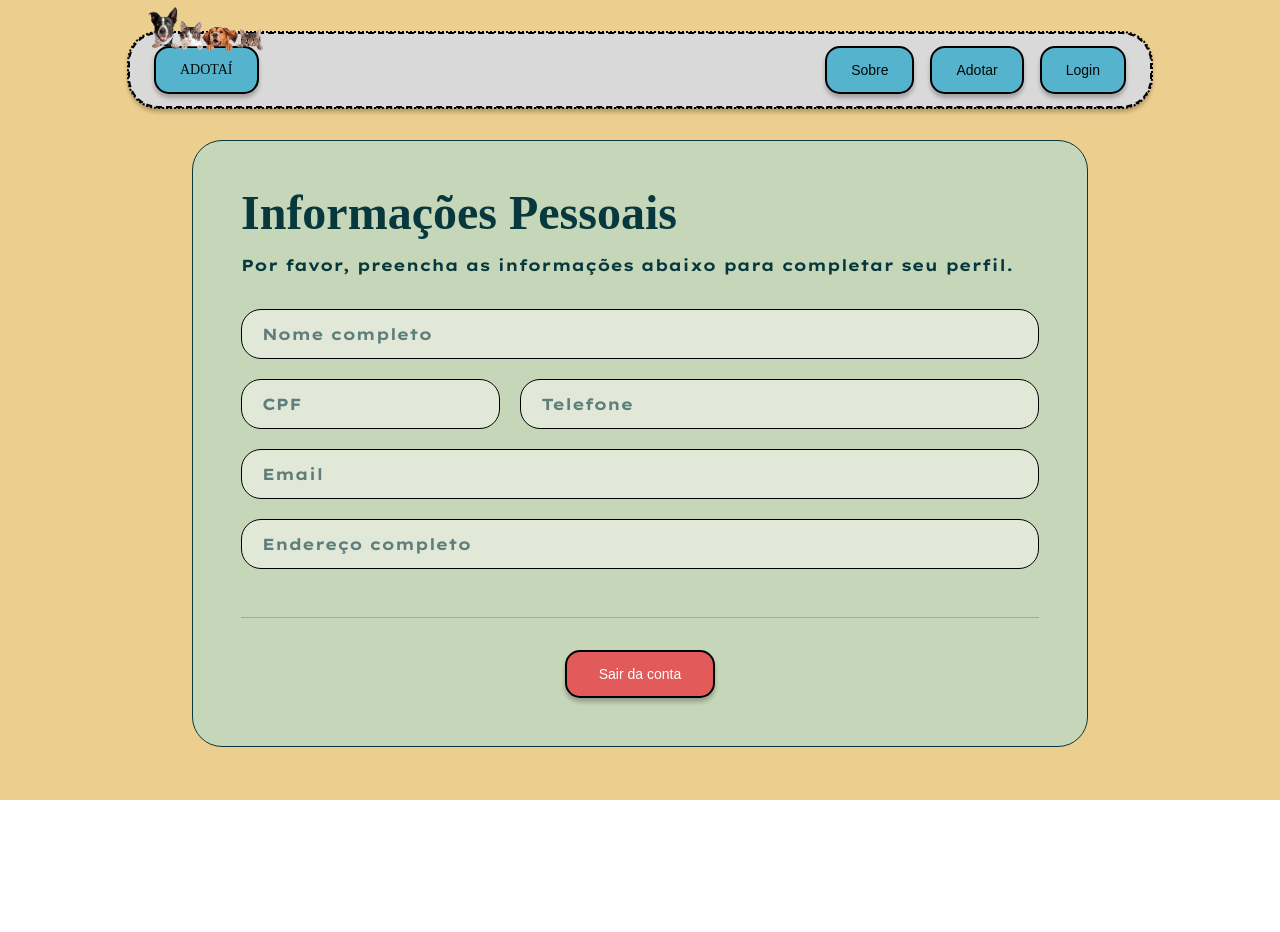
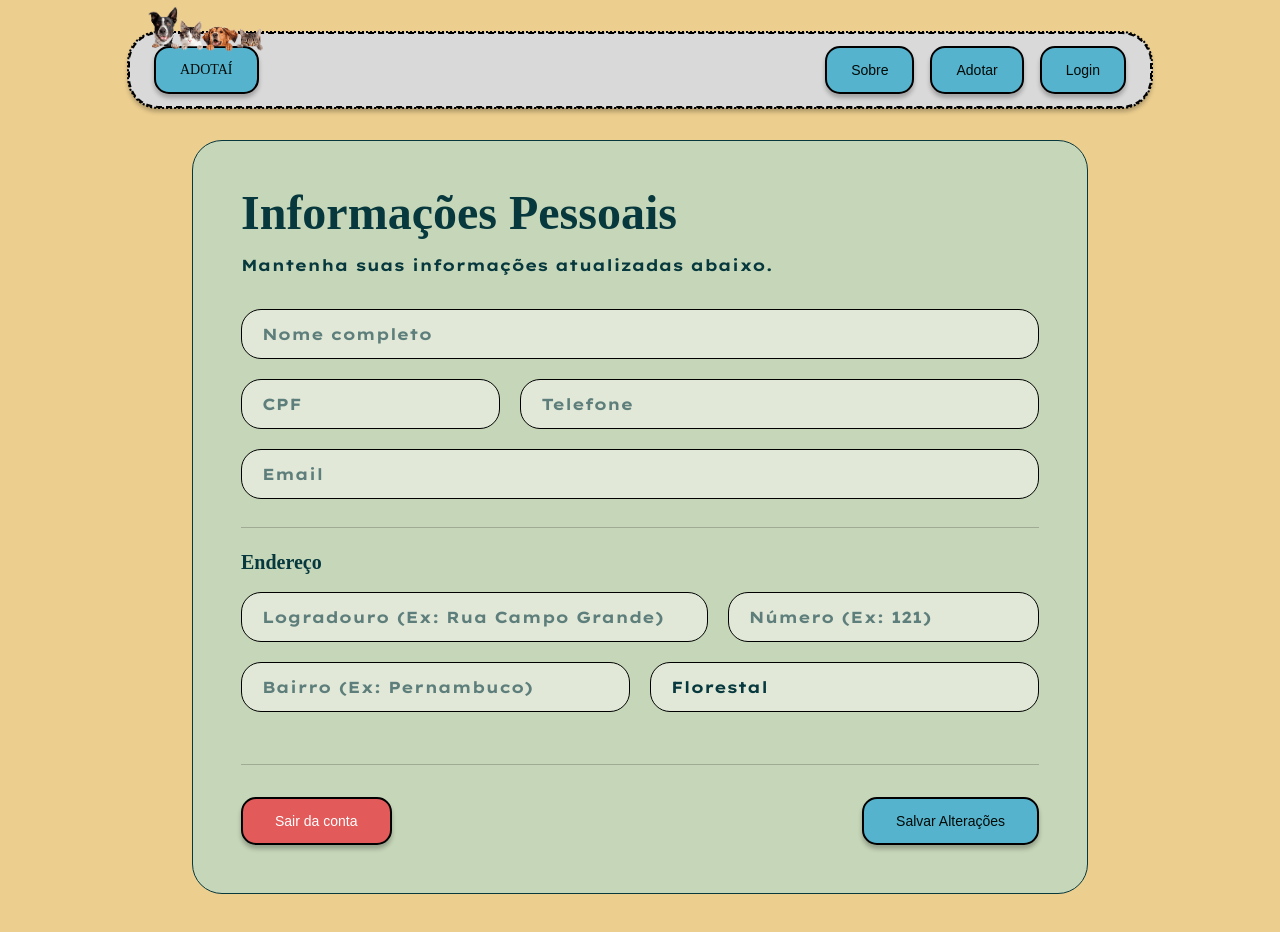
Before and after one commit to eduadz/AdotAi, a Next.js app in the folder frontend/: page /perfil in a window 1280 px wide. Shown: the top 932 px of the page. Before the commit the page ends 800 px from the top, so only its background shows below. Built offline with nearby package versions, Linux system fonts and the light colour scheme; a web font is replaced by a local one.

Commit message:
atualização de dados de perfil disponiveis

```diff
--- a/frontend/src/app/perfil/page.tsx
+++ b/frontend/src/app/perfil/page.tsx
@@ -1,19 +1,135 @@
 "use client";
 
+import { useState, useEffect } from "react";
 import Header from "@/components/layout/Header";
 import { Input } from "@/components/ui/Input";
 import { useAuth } from "@/context/AuthContext";
 import Button from "@/components/ui/Button";
 
 export default function Perfil() {
-  const { logout } = useAuth();
+  const { user, logout } = useAuth();
+
+  // 1. O estado agora espelha exatamente a estrutura do seu banco de dados
+  const [formData, setFormData] = useState({
+    nome: "",
+    cpf: "",
+    telefone: "",
+    email: "",
+    cidade: "Florestal", // Valor default conforme seu banco
+    bairro: "",
+    logradouro: "",
+    numero: "",
+  });
+
+  const [isLoading, setIsLoading] = useState(true);
+  const [isSaving, setIsSaving] = useState(false);
+
+  useEffect(() => {
+    const fetchUserData = async () => {
+      try {
+        const response = await fetch("http://localhost:8000/users/me", {
+          headers: {
+            "Authorization": `Bearer ${user?.token}`,
+          },
+        });
+
+        if (response.ok) {
+          const data = await response.json();
+          setFormData({
+            nome: data.nome || "",
+            cpf: data.cpf || "",
+            telefone: data.telefone || "",
+            email: data.email || "",
+            // Extrai os dados do objeto endereco retornado pelo backend
+            cidade: data.endereco?.cidade || "Florestal",
+            bairro: data.endereco?.bairro || "",
+            logradouro: data.endereco?.logradouro || "",
+            numero: data.endereco?.numero || "",
+          });
+        } else {
+          console.error("Falha ao carregar dados do usuário.");
+        }
+      } catch (error) {
+        console.error("Erro de conexão:", error);
+      } finally {
+        setIsLoading(false);
+      }
+    };
+
+    if (user?.token) {
+      fetchUserData();
+    } else {
+      setIsLoading(false);
+    }
+  }, [user]);
+
+  const handleChange = (e: React.ChangeEvent<HTMLInputElement>) => {
+    const { name, value } = e.target;
+    setFormData((prev) => ({
+      ...prev,
+      [name]: value,
+    }));
+  };
+
+  const handleSubmit = async (e: React.FormEvent) => {
+    e.preventDefault();
+    setIsSaving(true);
+
+    // 2. Prepara o objeto exatamente como o backend/banco espera
+    const payload = {
+      nome: formData.nome,
+      cpf: formData.cpf,
+      telefone: formData.telefone,
+      email: formData.email,
+      endereco: {
+        cidade: formData.cidade,
+        bairro: formData.bairro,
+        logradouro: formData.logradouro,
+        numero: formData.numero
+      }
+    };
+
+    try {
+      const response = await fetch("http://localhost:8000/users/me", {
+        method: "PATCH",
+        headers: {
+          "Content-Type": "application/json",
+          "Authorization": `Bearer ${user?.token}`,
+        },
+        body: JSON.stringify(payload), // Envia o payload estruturado
+      });
+
+      if (response.ok) {
+        alert("Dados atualizados com sucesso!");
+      } else {
+        const errorData = await response.json();
+        alert(`Erro ao salvar: ${errorData.message || "Tente novamente."}`);
+      }
+    } catch (error) {
+      console.error("Erro ao salvar dados:", error);
+      alert("Erro de conexão ao tentar salvar.");
+    } finally {
+      setIsSaving(false);
+    }
+  };
+
+  if (isLoading) {
+    return (
+      <div className="min-h-screen bg-adotai-fundo flex items-center justify-center pb-12">
+        <Header />
+        <p className="font-title font-bold text-xl text-adotai-textoPrincipal animate-pulse mt-20">
+          Carregando perfil...
+        </p>
+      </div>
+    );
+  }
+
   return (
     <div className="min-h-screen bg-adotai-fundo flex flex-col pb-12">
       <Header />
 
       <main className="flex-1 flex flex-col items-start justify-start w-full mt-8">
         <div className="adotai-container w-full">
-          {/* Card de Informações Pessoais */}
           <div className="bg-adotai-fundoCard border border-adotai-textoPrincipal rounded-adotai p-8 md:p-12 w-full max-w-4xl mx-auto">
 
             <div className="mb-8">
@@ -21,23 +137,29 @@ export default function Perfil() {
                 Informações Pessoais
               </h1>
               <p className="font-paragraph font-bold text-adotai-textoPrincipal text-sm md:text-base">
-                Por favor, preencha as informações abaixo para completar seu perfil.
+                Mantenha suas informações atualizadas abaixo.
               </p>
             </div>
 
-            <form className="flex flex-col gap-5">
-              {/* Nome Completo */}
+            <form onSubmit={handleSubmit} className="flex flex-col gap-5">
+              {/* Dados Básicos */}
               <Input
                 type="text"
+                name="nome"
+                value={formData.nome}
+                onChange={handleChange}
                 placeholder="Nome completo"
                 className="font-bold placeholder:font-bold"
+                required
               />
 
-              {/* Linha com CPF e Telefone dividindo o espaço */}
               <div className="flex flex-col sm:flex-row gap-5">
                 <div className="w-full sm:w-1/3">
                   <Input
                     type="text"
+                    name="cpf"
+                    value={formData.cpf}
+                    onChange={handleChange}
                     placeholder="CPF"
                     className="font-bold placeholder:font-bold"
                   />
@@ -45,35 +167,101 @@ export default function Perfil() {
                 <div className="w-full sm:w-2/3">
                   <Input
                     type="tel"
+                    name="telefone"
+                    value={formData.telefone}
+                    onChange={handleChange}
                     placeholder="Telefone"
                     className="font-bold placeholder:font-bold"
                   />
                 </div>
               </div>
 
-              {/* Email */}
               <Input
                 type="email"
+                name="email"
+                value={formData.email}
+                onChange={handleChange}
                 placeholder="Email"
                 className="font-bold placeholder:font-bold"
+                required
               />
 
-              {/* Endereço */}
+              {/* Seção de Endereço Espelhando o Banco de Dados */}
+              <div className="border-t border-adotai-textoSecundario/20 pt-5 mt-2">
+                <h3 className="font-title font-bold text-adotai-textoPrincipal text-xl mb-4">
+                  Endereço
+                </h3>
+                <div className="flex flex-col gap-5">
+                  <div className="flex flex-col sm:flex-row gap-5">
+                    <div className="w-full sm:w-3/4">
                       <Input
                         type="text"
-                placeholder="Endereço completo"
+                        name="logradouro"
+                        value={formData.logradouro}
+                        onChange={handleChange}
+                        placeholder="Logradouro (Ex: Rua Campo Grande)"
                         className="font-bold placeholder:font-bold"
                       />
-            </form>
-            <div className="mt-12 pt-8 border-t border-adotai-textoSecundario/20 flex justify-center">
+                    </div>
+                    <div className="w-full sm:w-2/4">
+                      <Input
+                        type="text"
+                        name="numero"
+                        value={formData.numero}
+                        onChange={handleChange}
+                        placeholder="Número (Ex: 121)"
+                        className="font-bold placeholder:font-bold"
+                      />
+                    </div>
+                  </div>
+
+                  <div className="flex flex-col sm:flex-row gap-5">
+                    <div className="w-full sm:w-1/2">
+                      <Input
+                        type="text"
+                        name="bairro"
+                        value={formData.bairro}
+                        onChange={handleChange}
+                        placeholder="Bairro (Ex: Pernambuco)"
+                        className="font-bold placeholder:font-bold"
+                      />
+                    </div>
+                    <div className="w-full sm:w-1/2">
+                      <Input
+                        type="text"
+                        name="cidade"
+                        value={formData.cidade}
+                        onChange={handleChange}
+                        placeholder="Cidade (Ex: Florestal)"
+                        className="font-bold placeholder:font-bold"
+                      />
+                    </div>
+                  </div>
+                </div>
+              </div>
+
+              {/* Botões de Ação */}
+              <div className="mt-8 pt-8 border-t border-adotai-textoSecundario/20 flex flex-col sm:flex-row justify-between items-center gap-4">
                 <Button
+                  type="button"
                   variant="destructive"
-                className="px-8 py-3 text-sm font-bold"
+                  className="w-full sm:w-auto px-8 py-3 text-sm font-bold"
                   onClick={logout}
                 >
                   Sair da conta
                 </Button>
+
+                <Button
+                  type="submit"
+                  variant="primary"
+                  className="w-full sm:w-auto px-8 py-3 text-sm font-bold bg-adotai-primaria text-white"
+                  disabled={isSaving}
+                >
+                  {isSaving ? "Salvando..." : "Salvar Alterações"}
+                </Button>
               </div>
+            </form>
+
           </div>
         </div>
       </main>
```
Also changed, not shown: 2 other files (tests, documents, lock files or other folders). Lines whose indentation alone changed are shown as unchanged.
